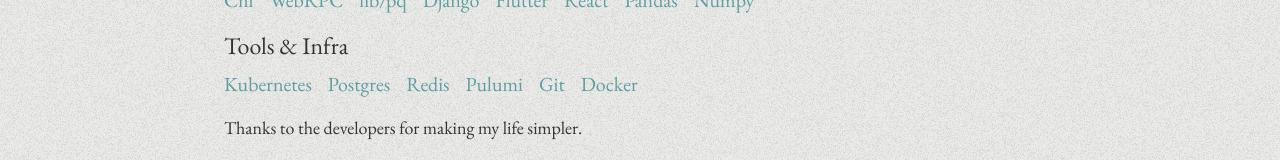
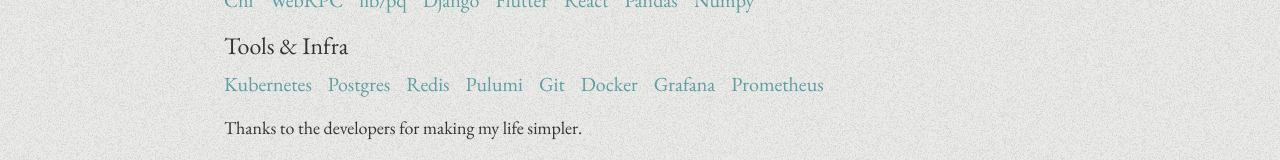
Before and after one commit to Shubhaankar-Sharma/portfolio, a React (Vite) app: page /career in a window 1280 px wide. Shown: the part 2046-2206 px from the top of the page. Built offline with nearby package versions, Linux system fonts and the light colour scheme.

Commit message:
pulumi grafana

```diff
--- a/src/pages/Career.tsx
+++ b/src/pages/Career.tsx
@@ -413,6 +413,8 @@
               <li><a href="https://www.pulumi.com/" target="_blank" rel="noopener noreferrer" className="text-link hover:underline">Pulumi</a></li>
               <li><a href="https://git-scm.com/" target="_blank" rel="noopener noreferrer" className="text-link hover:underline">Git</a></li>
               <li><a href="https://www.docker.com/" target="_blank" rel="noopener noreferrer" className="text-link hover:underline">Docker</a></li>
+              <li><a href="https://grafana.com/" target="_blank" rel="noopener noreferrer" className="text-link hover:underline">Grafana</a></li>
+              <li><a href="https://prometheus.io/" target="_blank" rel="noopener noreferrer" className="text-link hover:underline">Prometheus</a></li>
             </ul>
           </div>
           <p className="text-lg mt-4">
```
